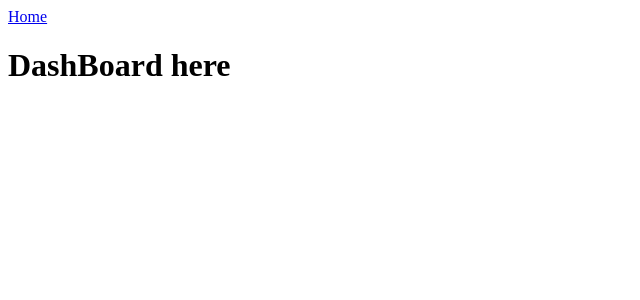
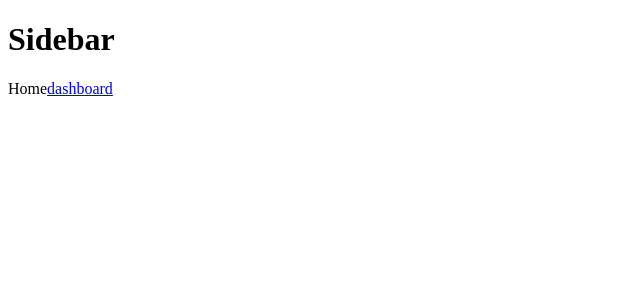
Before and after one commit to happypeter/redux-react-router-problem, a React (Create React App) app: page / in a window 1280 px wide. Before the commit this address led to /dashboard. Shown: the top 300 px of the page, without its empty margins (0-640 px from the left). Built offline with nearby package versions, Linux system fonts and the light colour scheme.

Commit message:
all Link works

```diff
--- a/src/App.js
+++ b/src/App.js
@@ -2,45 +2,23 @@ import React, { Component } from 'react';
 import './App.css';
 import {
   BrowserRouter as Router,
-  Switch,
-  Route,
-  Link,
-  Redirect
 } from 'react-router-dom'
 
-import { connect } from 'react-redux'
+import Main from './Main'
 
-import Home from './Home'
-
-const DashBoard = () => (
-  <div>
-    <Link to="/">Home</Link>
-    <h1>DashBoard here</h1>
-  </div>
-)
 
 class App extends Component {
   render() {
-    let { isAuthenicated } = this.props
     return (
-      <Router>
-          <Switch>
-            <Route exact path="/" render={() => {
-                return isAuthenicated ? (
-                  <Redirect to="/dashboard" />
-                ) : (
-                  <Home />
-                )
-              }}/>
-            <Route path="/dashboard" component={DashBoard} />
-          </Switch>
-      </Router>
+      <div>
+        <Router>
+          <Main />
+        </Router>
+      </div>
     );
   }
 }
 
-const mapStateToProps = (state) => ({
-  isAuthenicated: state.isAuthenicated
-})
 
-export default connect(mapStateToProps)(App)
+
+export default App
--- a/src/Home.js
+++ b/src/Home.js
@@ -18,6 +18,7 @@ class Home extends Component {
     return(
       <div>
         Home
+        <Link to="/dashboard">dashboard</Link>
       </div>
     )
   }
--- /dev/null
+++ b/src/Main.js
@@ -0,0 +1,37 @@
+import React, { Component } from 'react'
+
+import Home from './Home'
+
+import {
+  Switch,
+  Route,
+  Link,
+  Redirect
+} from 'react-router-dom'
+
+const DashBoard = () => (
+  <div>
+    <Link to="/">Home</Link>
+    <h1>DashBoard here</h1>
+  </div>
+)
+
+const Sidebar = () => (
+  <h1>Sidebar</h1>
+)
+
+class Main extends Component {
+  render() {
+    return(
+      <div>
+        <Sidebar />
+        <Switch>
+          <Route exact path="/" component={Home}/>
+          <Route path="/dashboard" component={DashBoard} />
+        </Switch>
+      </div>
+    )
+  }
+}
+
+export default Main
--- a/src/index.js
+++ b/src/index.js
@@ -1,12 +1,9 @@
 import React from 'react';
 import ReactDOM from 'react-dom';
 import App from './App';
-
 import { Provider } from 'react-redux'
 import store from './redux/store'
-import {
-  Router
-} from 'react-router-dom'
+
 
 
 let Kid = (
```
